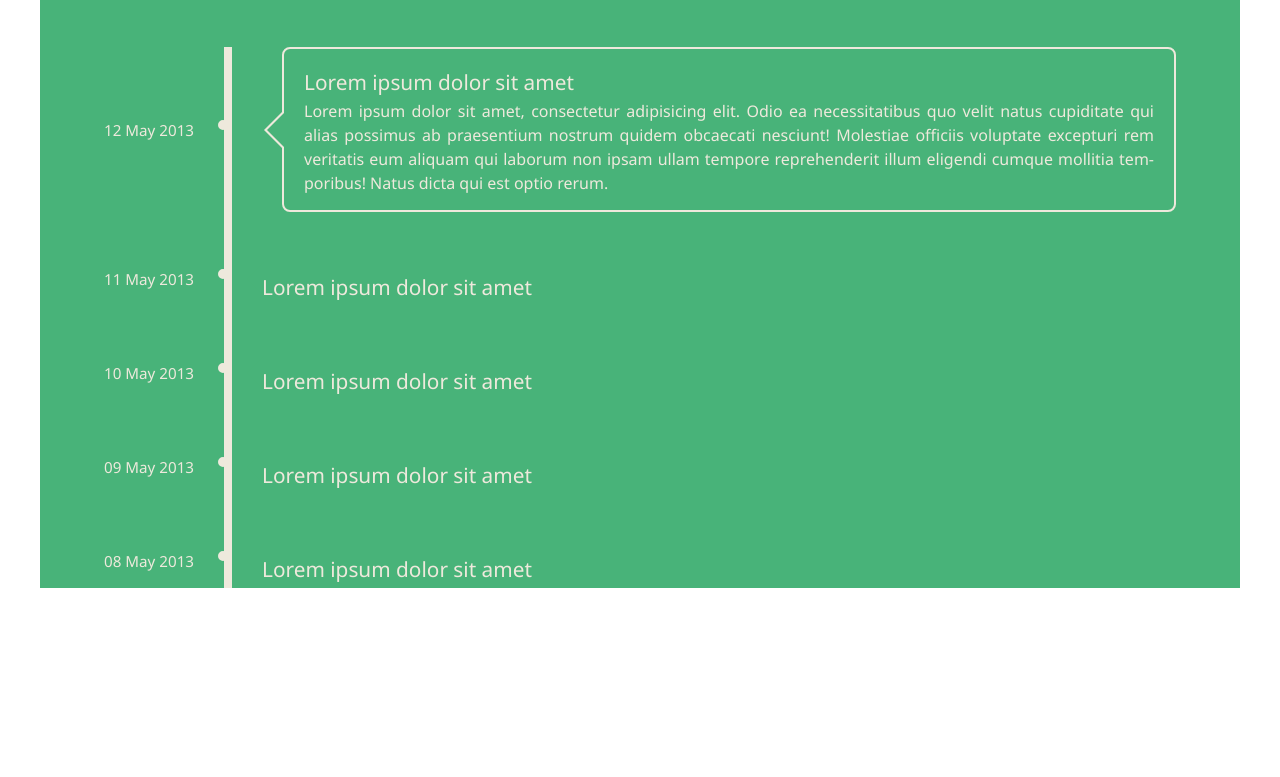
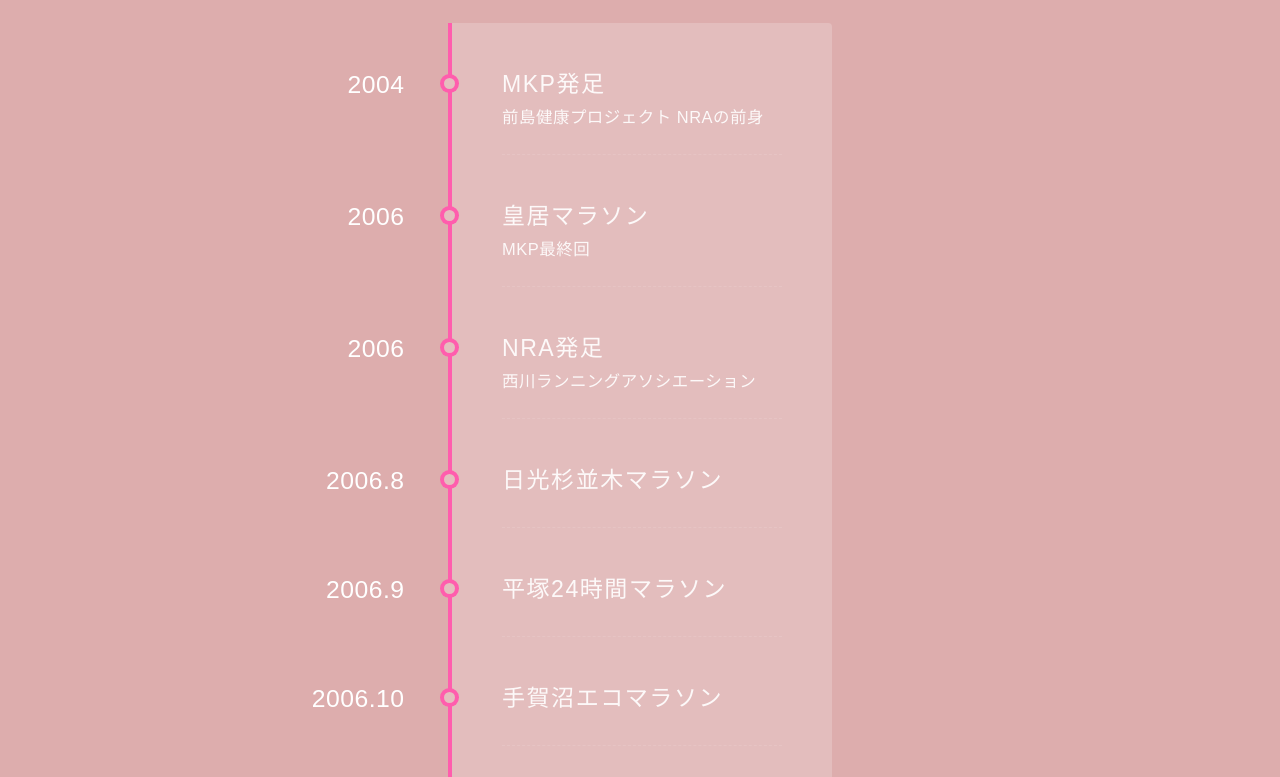
Before and after one commit to skawashima-jp/nra, a plain HTML site: page index.html in a window 1280 px wide. Shown: the part 135-912 px from the top of the page. Before the commit the page ends 800 px from the top, so only its background shows below. Drawn offline with nearby package versions, Linux system fonts and the light colour scheme; a web font is replaced by a local one.

Commit message:
Add files via upload

```diff
--- a/index.html
+++ b/index.html
@@ -2,84 +2,156 @@
 <html lang="en" >
 <head>
   <meta charset="UTF-8">
-  <title>Untitled</title>
+  <title>NRA年表</title>
   <link rel='stylesheet' href='https://cdnjs.cloudflare.com/ajax/libs/bulma/0.7.4/css/bulma.min.css'><link rel="stylesheet" href="./style.css">
-<script src="https://cdnjs.cloudflare.com/ajax/libs/prefixfree/1.0.7/prefixfree.min.js"></script>
 
 </head>
 <body>
 <!-- partial:index.partial.html -->
-<h2>NRA</h2>
-<p>Nishikawa Running Association</p>
-<ul id='timeline'>
-  <li class='work'>
-    <input class='radio' id='work5' name='works' type='radio' checked>
-    <div class="relative">
-      <label for='work5'>Lorem ipsum dolor sit amet</label>
-      <span class='date'>12 May 2013</span>
-      <span class='circle'></span>
-    </div>
-    <div class='content'>
-      <p>
-        Lorem ipsum dolor sit amet, consectetur adipisicing elit. Odio ea necessitatibus quo velit natus cupiditate qui alias possimus ab praesentium nostrum quidem obcaecati nesciunt! Molestiae officiis voluptate excepturi rem veritatis eum aliquam qui laborum non ipsam ullam tempore reprehenderit illum eligendi cumque mollitia temporibus! Natus dicta qui est optio rerum.
-      </p>
-    </div>
-  </li>
-  <li class='work'>
-    <input class='radio' id='work4' name='works' type='radio'>
-    <div class="relative">
-      <label for='work4'>Lorem ipsum dolor sit amet</label>
-      <span class='date'>11 May 2013</span>
-      <span class='circle'></span>
-    </div>
-    <div class='content'>
-      <p>
-        Lorem ipsum dolor sit amet, consectetur adipisicing elit. Odio ea necessitatibus quo velit natus cupiditate qui alias possimus ab praesentium nostrum quidem obcaecati nesciunt! Molestiae officiis voluptate excepturi rem veritatis eum aliquam qui laborum non ipsam ullam tempore reprehenderit illum eligendi cumque mollitia temporibus! Natus dicta qui est optio rerum.
-      </p>
-    </div>
-  </li>
-  <li class='work'>
-    <input class='radio' id='work3' name='works' type='radio'>
-    <div class="relative">
-      <label for='work3'>Lorem ipsum dolor sit amet</label>
-      <span class='date'>10 May 2013</span>
-      <span class='circle'></span>
-    </div>
-    <div class='content'>
-      <p>
-        Lorem ipsum dolor sit amet, consectetur adipisicing elit. Odio ea necessitatibus quo velit natus cupiditate qui alias possimus ab praesentium nostrum quidem obcaecati nesciunt! Molestiae officiis voluptate excepturi rem veritatis eum aliquam qui laborum non ipsam ullam tempore reprehenderit illum eligendi cumque mollitia temporibus! Natus dicta qui est optio rerum.
-      </p>
-    </div>
-  </li>
-  <li class='work'>
-    <input class='radio' id='work2' name='works' type='radio'>
-    <div class="relative">
-      <label for='work2'>Lorem ipsum dolor sit amet</label>
-      <span class='date'>09 May 2013</span>
-      <span class='circle'></span>
-    </div>
-    <div class='content'>
-      <p>
-        Lorem ipsum dolor sit amet, consectetur adipisicing elit. Odio ea necessitatibus quo velit natus cupiditate qui alias possimus ab praesentium nostrum quidem obcaecati nesciunt! Molestiae officiis voluptate excepturi rem veritatis eum aliquam qui laborum non ipsam ullam tempore reprehenderit illum eligendi cumque mollitia temporibus! Natus dicta qui est optio rerum.
-      </p>
-    </div>
-  </li>
-  <li class='work'>
-    <input class='radio' id='work1' name='works' type='radio'>
-    <div class="relative">
-      <label for='work1'>Lorem ipsum dolor sit amet</label>
-      <span class='date'>08 May 2013</span>
-      <span class='circle'></span>
-    </div>
-    <div class='content'>
-      <p>
-        Lorem ipsum dolor sit amet, consectetur adipisicing elit. Odio ea necessitatibus quo velit natus cupiditate qui alias possimus ab praesentium nostrum quidem obcaecati nesciunt! Molestiae officiis voluptate excepturi rem veritatis eum aliquam qui laborum non ipsam ullam tempore reprehenderit illum eligendi cumque mollitia temporibus! Natus dicta qui est optio rerum.
-      </p>
-    </div>
-  </li>
-</ul>
+<div id="content">
+  <h1>NRA</h1>
+
+  <ul class="timeline">
+    <li class="event" data-date="2004">
+      <h3>MKP発足</h3>
+      <p>前島健康プロジェクト NRAの前身</p>
+    </li>
+    <li class="event" data-date="2006">
+      <h3>皇居マラソン</h3>
+      <p>MKP最終回</p>
+    </li>
+    <li class="event" data-date="2006">
+      <h3>NRA発足</h3>
+      <p>西川ランニングアソシエーション</p>
+    </li>
+    <li class="event" data-date="2006.8">
+      <h3>日光杉並木マラソン</h3>
+      <p></p>
+    </li>
+    <li class="event" data-date="2006.9">
+      <h3>平塚24時間マラソン</h3>
+      <p></p>
+    </li>
+    <li class="event" data-date="2006.10">
+      <h3>手賀沼エコマラソン</h3>
+      <p></p>
+    </li>
+    <li class="event" data-date="2006.10">
+      <h3>白井梨マラソン</h3>
+      <p></p>
+    </li>
+    <li class="event" data-date="2006.12">
+      <h3>小川和紙マラソン</h3>
+      <p></p>
+    </li>
+    <li class="event" data-date="2007.1">
+      <h3>谷川真理ハーフマラソン</h3>
+      <p></p>
+    </li>
+    <li class="event" data-date="2007.1">
+      <h3>サンスポ千葉マリンマラソン</h3>
+      <p></p>
+    </li>
+    <li class="event" data-date="2007.2">
+      <h3>青梅マラソン</h3>
+      <p>川島バスで途中棄権</p>
+    </li>
+    <li class="event" data-date="2007.2">
+      <h3>第1回東京マラソン</h3>
+      <p>丸江出走</p>
+    </li>
+    <li class="event" data-date="2007.6">
+      <h3>富里スイカロードレース</h3>
+      <p></p>
+    </li>
+    <li class="event" data-date="2007.10">
+      <h3>手賀沼エコマラソン</h3>
+      <p></p>
+    </li>
+    <li class="event" data-date="2007.11">
+      <h3>ふじかわキウイマラソン</h3>
+      <p></p>
+    </li>
+    <li class="event" data-date="2008.2">
+      <h3>青梅マラソン</h3>
+      <p></p>
+    </li>
+    <li class="event" data-date="2008.3">
+      <h3>ふかやシティハーフマラソン</h3>
+      <p></p>
+    </li>
+    <li class="event" data-date="2008.3">
+      <h3>多摩湖駅伝大会</h3>
+      <p></p>
+    </li>
+    <li class="event" data-date="2008.4">
+      <h3>よしかわなまずマラソン</h3>
+      <p></p>
+    </li>
+    <li class="event" data-date="????">
+      <h3>火を使わないBBQ</h3>
+      <p></p>
+    </li>
+    <li class="event" data-date="2011.4">
+      <h3>隅田川ランニング</h3>
+      <p>森さん初参加、一升瓶ブーム</p>
+    </li>
+    <li class="event" data-date="2011.9">
+      <h3>埼スタリレーマラソン</h3>
+      <p></p>
+    </li>
+    <li class="event" data-date="2011.10">
+      <h3>白井梨マラソン</h3>
+      <p></p>
+    </li>
+    <li class="event" data-date="2011.11">
+      <h3>イイコトチャレンジ</h3>
+      <p>近藤真彦リレーマラソン</p>
+    </li>
+    <li class="event" data-date="2011.11">
+      <h3>よこすかシーサイドマラソン</h3>
+      <p></p>
+    </li>
+    <li class="event" data-date="2012.1">
+      <h3>サンスポ千葉マリンマラソン</h3>
+      <p></p>
+    </li>
+    <li class="event" data-date="2012.3">
+      <h3>豊島園さくらリレーマラソン</h3>
+      <p></p>
+    </li>
+    <li class="event" data-date="????">
+      <h3>湘南海岸</h3>
+      <p></p>
+    </li>
+    <li class="event" data-date="????">
+      <h3>フライデーナイトリレーマラソン</h3>
+      <p></p>
+    </li>
+    <li class="event" data-date="????">
+      <h3>お台場リレーマラソン</h3>
+      <p></p>
+    </li>
+    <li class="event" data-date="2017">
+      <h3>紅白歌合戦</h3>
+      <p></p>
+    </li>
+    <li class="event" data-date="2018">
+      <h3>レンタルルームDJ大会</h3>
+      <p></p>
+    </li>
+    <li class="event" data-date="2018">
+      <h3>名古屋行きリリース</h3>
+      <p>丸江作詞</p>
+    </li>
+    <li class="event" data-date="2024.12">
+      <h3>20周年忘年会</h3>
+      <p></p>
+    </li>
+
+  </ul>
+</div>
 <!-- partial -->
-  <script  src="./script.js"></script>
 
 </body>
 </html>
--- a/style.css
+++ b/style.css
@@ -1,190 +1,136 @@
-/* -------------------------------------
- * For horizontal version, set the
- * $vertical variable to false
- * ------------------------------------- */
-/* -------------------------------------
- * General Style
- * ------------------------------------- */
-@import url(https://fonts.googleapis.com/css?family=Noto+Sans);
+/* Import */
+@font-face {
+  font-family: 'Oswald';
+  font-style: normal;
+  font-weight: 300;
+  src: url(https://fonts.gstatic.com/s/oswald/v53/TK3_WkUHHAIjg75cFRf3bXL8LICs169vsUZiYA.ttf) format('truetype');
+}
+@font-face {
+  font-family: 'Oswald';
+  font-style: normal;
+  font-weight: 400;
+  src: url(https://fonts.gstatic.com/s/oswald/v53/TK3_WkUHHAIjg75cFRf3bXL8LICs1_FvsUZiYA.ttf) format('truetype');
+}
+@font-face {
+  font-family: 'Oswald';
+  font-style: normal;
+  font-weight: 700;
+  src: url(https://fonts.gstatic.com/s/oswald/v53/TK3_WkUHHAIjg75cFRf3bXL8LICs1xZosUZiYA.ttf) format('truetype');
+}
+@font-face {
+  font-family: 'Source Sans Pro';
+  font-style: normal;
+  font-weight: 200;
+  src: url(https://fonts.gstatic.com/s/sourcesanspro/v22/6xKydSBYKcSV-LCoeQqfX1RYOo3i94_wlxdr.ttf) format('truetype');
+}
+@font-face {
+  font-family: 'Source Sans Pro';
+  font-style: normal;
+  font-weight: 300;
+  src: url(https://fonts.gstatic.com/s/sourcesanspro/v22/6xKydSBYKcSV-LCoeQqfX1RYOo3ik4zwlxdr.ttf) format('truetype');
+}
+@font-face {
+  font-family: 'Source Sans Pro';
+  font-style: normal;
+  font-weight: 400;
+  src: url(https://fonts.gstatic.com/s/sourcesanspro/v22/6xK3dSBYKcSV-LCoeQqfX1RYOo3qOK7g.ttf) format('truetype');
+}
+@font-face {
+  font-family: 'Source Sans Pro';
+  font-style: normal;
+  font-weight: 600;
+  src: url(https://fonts.gstatic.com/s/sourcesanspro/v22/6xKydSBYKcSV-LCoeQqfX1RYOo3i54rwlxdr.ttf) format('truetype');
+}
+@font-face {
+  font-family: 'Source Sans Pro';
+  font-style: normal;
+  font-weight: 700;
+  src: url(https://fonts.gstatic.com/s/sourcesanspro/v22/6xKydSBYKcSV-LCoeQqfX1RYOo3ig4vwlxdr.ttf) format('truetype');
+}
+/* Variables */
+/* Base */
+html {
+  background: #ddadad;
+}
 body {
-  max-width: 1200px;
-  margin: 0 auto;
-  padding: 0 5%;
-  font-size: 100%;
-  font-family: "Noto Sans", sans-serif;
-  color: #eee9dc;
-  background: #48b379;
+  background: #ddadad;
+  font-size: 16px;
 }
-
-h2 {
-  margin: 3em 0 0 0;
-  font-size: 1.5em;
-  letter-spacing: 2px;
-  text-transform: uppercase;
+strong {
+  font-weight: 600;
 }
-
-/* -------------------------------------
- * timeline
- * ------------------------------------- */
-#timeline {
+h1 {
+  font-family: "Oswald", sans-serif;
+  letter-spacing: 1.5px;
+  color: white;
+  font-weight: 100;
+  font-size: 2.4em;
+}
+#content {
+  margin-top: 50px;
+  text-align: center;
+}
+/* Timeline */
+.timeline {
+  border-left: 4px solid #ff5dad;
+  border-bottom-right-radius: 4px;
+  border-top-right-radius: 4px;
+  background: rgba(255, 255, 255, 0.2);
+  color: rgba(255, 255, 255, 0.9);
+  font-family: "Source Sans Pro", sans-serif;
+  margin: 50px auto;
+  letter-spacing: 0.5px;
+  position: relative;
+  line-height: 1.4em;
+  font-size: 1.03em;
+  padding: 50px;
   list-style: none;
-  margin: 50px 0 30px 120px;
-  padding-left: 30px;
-  border-left: 8px solid #eee9dc;
+  text-align: left;
+  font-weight: 100;
+  max-width: 30%;
 }
-#timeline li {
-  margin: 40px 0;
+.timeline h1,
+.timeline h2,
+.timeline h3 {
+  font-family: "Oswald", sans-serif;
+  letter-spacing: 1.5px;
+  font-weight: 100;
+  font-size: 1.4em;
+  margin-bottom: 10px;
+}
+.timeline .event {
+  border-bottom: 1px dashed rgba(255, 255, 255, 0.1);
+  padding-bottom: 25px;
+  margin-bottom: 50px;
   position: relative;
 }
-#timeline p {
-  margin: 0 0 15px;
+.timeline .event:last-of-type {
+  padding-bottom: 0;
+  margin-bottom: 0;
+  border: none;
 }
-
-.date {
-  margin-top: -10px;
-  top: 50%;
-  left: -158px;
-  font-size: 0.95em;
-  line-height: 20px;
+.timeline .event:before,
+.timeline .event:after {
   position: absolute;
+  display: block;
+  top: 0;
 }
-
-.circle {
-  margin-top: -10px;
-  top: 50%;
-  left: -44px;
-  width: 10px;
-  height: 10px;
-  background: #48b379;
-  border: 5px solid #eee9dc;
+.timeline .event:before {
+  left: -217.5px;
+  color: #ffffff;
+  content: attr(data-date);
+  text-align: right;
+  font-weight: 100;
+  font-size: 1.5em;
+  min-width: 120px;
+}
+.timeline .event:after {
+  box-shadow: 0 0 0 4px #ff5dad;
+  left: -57.85px;
+  background: #e4bfbf;
   border-radius: 50%;
-  display: block;
-  position: absolute;
+  height: 11px;
+  width: 11px;
+  content: "";
+  top: 5px;
 }
-
-.content {
-  max-height: 20px;
-  padding: 50px 20px 0;
-  border-color: transparent;
-  border-width: 2px;
-  border-style: solid;
-  border-radius: 0.5em;
-  position: relative;
-}
-.content:before, .content:after {
-  content: "";
-  width: 0;
-  height: 0;
-  border: solid transparent;
-  position: absolute;
-  pointer-events: none;
-  right: 100%;
-}
-.content:before {
-  border-right-color: inherit;
-  border-width: 20px;
-  top: 50%;
-  margin-top: -20px;
-}
-.content:after {
-  border-right-color: #48b379;
-  border-width: 17px;
-  top: 50%;
-  margin-top: -17px;
-}
-.content p {
-  max-height: 0;
-  color: transparent;
-  text-align: justify;
-  word-break: break-word;
-  hyphens: auto;
-  overflow: hidden;
-}
-
-label {
-  font-size: 1.3em;
-  position: absolute;
-  z-index: 100;
-  cursor: pointer;
-  top: 20px;
-  transition: transform 0.2s linear;
-}
-
-.radio {
-  display: none;
-}
-
-.radio:checked + .relative label {
-  cursor: auto;
-  transform: translateX(42px);
-}
-.radio:checked + .relative .circle {
-  background: #f98262;
-}
-.radio:checked ~ .content {
-  max-height: 180px;
-  border-color: #eee9dc;
-  margin-right: 20px;
-  transform: translateX(20px);
-  transition: max-height 0.4s linear, border-color 0.5s linear, transform 0.2s linear;
-}
-.radio:checked ~ .content p {
-  max-height: 200px;
-  color: #eee9dc;
-  transition: color 0.3s linear 0.3s;
-}
-
-/* -------------------------------------
- * mobile phones (vertical version only)
- * ------------------------------------- */
-@media screen and (max-width: 767px) {
-  #timeline {
-    margin-left: 0;
-    padding-left: 0;
-    border-left: none;
-  }
-  #timeline li {
-    margin: 50px 0;
-  }
-
-  label {
-    width: 85%;
-    font-size: 1.1em;
-    white-space: nowrap;
-    text-overflow: ellipsis;
-    overflow: hidden;
-    display: block;
-    transform: translateX(18px);
-  }
-
-  .content {
-    padding-top: 45px;
-    border-color: #eee9dc;
-  }
-  .content:before, .content:after {
-    border: solid transparent;
-    bottom: 100%;
-  }
-  .content:before {
-    border-bottom-color: inherit;
-    border-width: 17px;
-    top: -16px;
-    left: 50px;
-    margin-left: -17px;
-  }
-  .content:after {
-    border-bottom-color: #48b379;
-    border-width: 20px;
-    top: -20px;
-    left: 50px;
-    margin-left: -20px;
-  }
-  .content p {
-    font-size: 0.9em;
-    line-height: 1.4;
-  }
-
-  .circle, .date {
-    display: none;
-  }
-}
```
